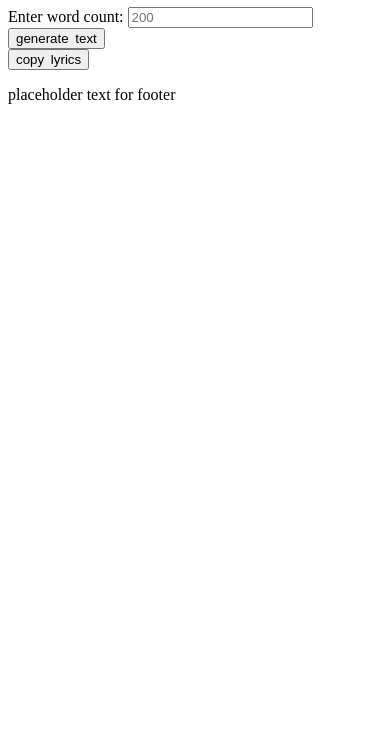
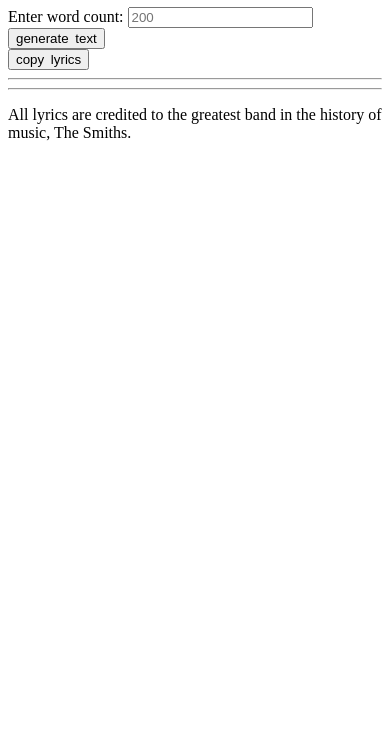
Before and after one commit to julierindone/lorem-Smithsum, a website with bundled scripts: page index.html in a window 390 px wide. Shown: the part 110-844 px from the top of the page. Built offline with nearby package versions, Linux system fonts and the light colour scheme; a web font is replaced by a local one.

Commit message:
Added footer

```diff
--- a/index.html
+++ b/index.html
@@ -34,8 +34,10 @@
 			</div>
 		</main>
 		<footer>
+			<hr class="footer-top-line">
+			<hr class="footer-bottom-line">
 			<p>
-				placeholder text for footer
+				All lyrics are credited to the greatest band in the history of music, The Smiths.
 			</p>
 		</footer>
 	</div>
--- a/style.css
+++ b/style.css
@@ -79,12 +79,27 @@
 footer {
 	margin-top: 0.5rem;
 	text-align: center;
+	opacity: .6;
 	p {
 		display: inline-block;
-		font-size: .9rem;
-		margin: .5rem;
-		opacity: .82;
+		font-size: .85rem;
+		margin: .7rem 2rem;
+		max-width: 70%;
 	}
+	hr {
+		border: none;
+		border-top: 1px solid var(--white);
+		margin: 0 auto;
+	}
+}
+
+.footer-top-line {
+	width: 80%;
+	margin: auto;
+}
+.footer-bottom-line {
+	margin-top: 5px;
+	width: 76%;
 }
 
 .word-count-input-container {
@@ -270,6 +285,29 @@
 	.lyrics-box p {
 		line-height: 1.5;
 	}
+	footer {
+		margin: .8rem auto 0.25rem auto;
+		p {
+			font-size: .85rem;
+			line-height: 1.42;
+			max-width: 70%;
+			margin: .55rem 1rem .45rem 1rem;
+		}
+		hr {
+			border: none;
+			border-top: 1px solid var(--white);
+			margin: 0 auto;
+		}
+	}
+
+	.footer-top-line {
+		width: 80%;
+		margin: auto;
+	}
+	.footer-bottom-line {
+		margin-top: 4px;
+		width: 76%;
+	}
 }
 
 /* ===================== SMALLER PHONE ==================== */
@@ -288,4 +326,17 @@
 		margin-left: .5rem;
 		margin-right: .5rem;
 	}
+	footer p {
+		font-size: .8rem;
+		max-width: 85%;
+		margin-bottom: .32rem;
+	}
+		.footer-top-line {
+		width: 92%;
+		margin: auto;
+	}
+	.footer-bottom-line {
+		margin-top: 4px;
+		width: 90%;
+	}
 }
```
